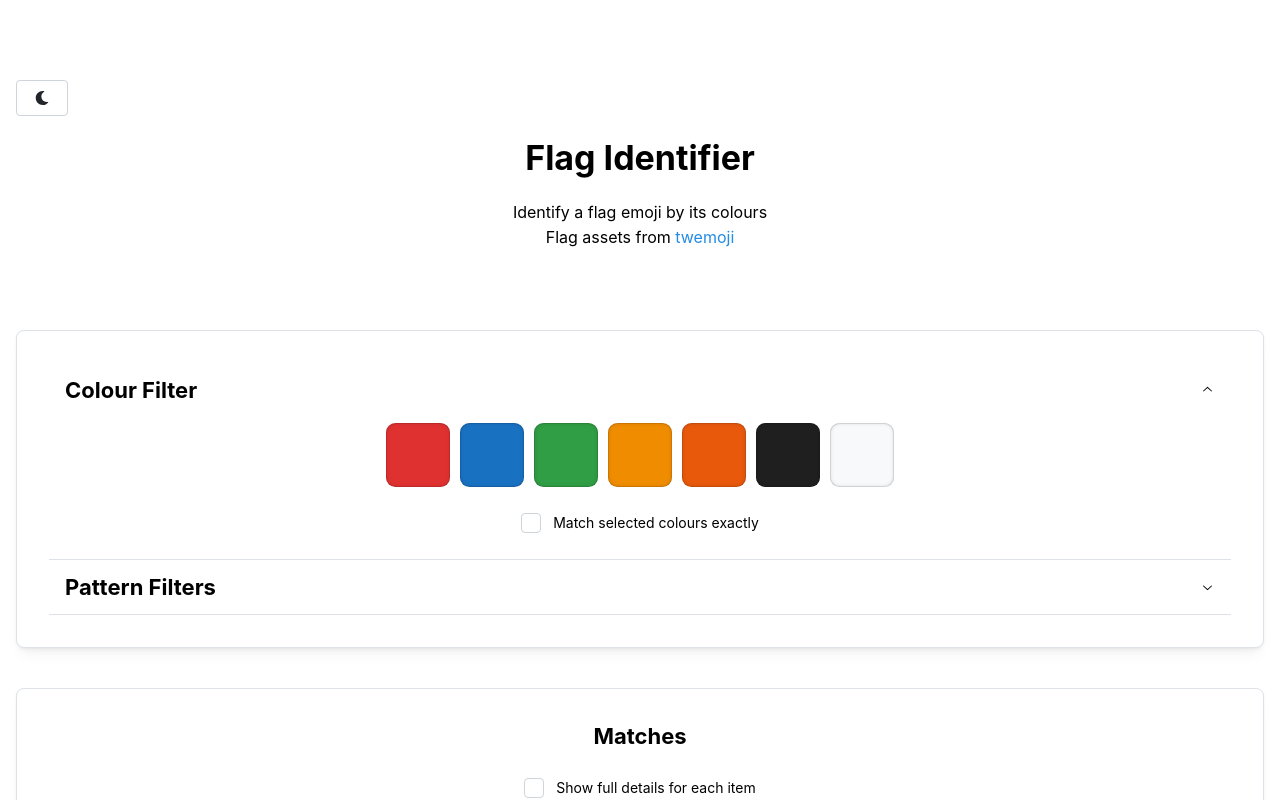
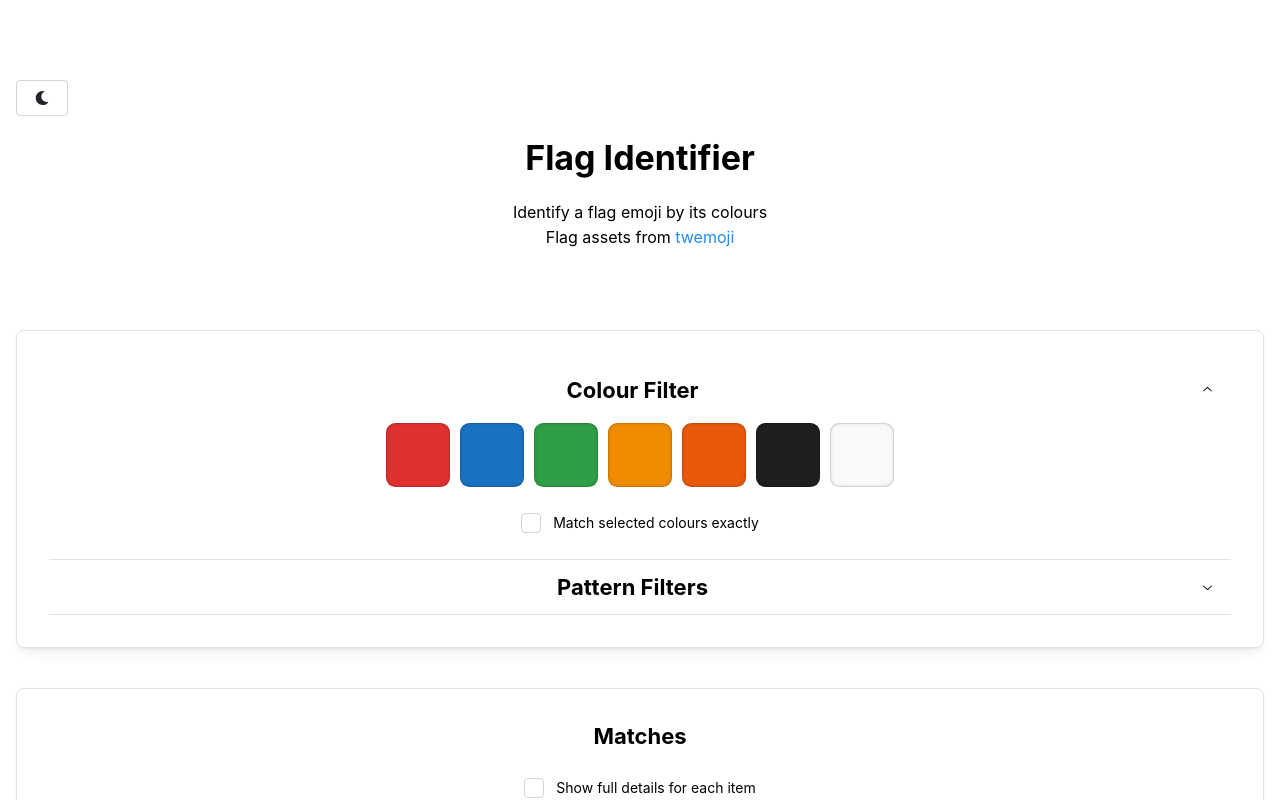
Before and after one commit to wahlp/flag-identifier, a Next.js app: page / in a window 1280 px wide. Shown: the top 800 px of the page. Built offline with nearby package versions, Linux system fonts and the light colour scheme.

Commit message:
center headings

```diff
--- a/pages/index.tsx
+++ b/pages/index.tsx
@@ -4,7 +4,7 @@ import { ButtonGroup } from '../components/ColorButtons/ButtonGroup';
 import { Filter } from '../components/Filters/Filters';
 import { AdvancedFilters } from '../components/Filters/AdvancedFilters';
 import { Display } from '../components/FlagDisplay/Display';
-import { Text, Container, Title, Stack, Paper, Anchor, Accordion } from '@mantine/core';
+import { Text, Container, Title, Stack, Paper, Anchor, Accordion, Center } from '@mantine/core';
 
 export default function HomePage() {
   const [selectedColors, setSelectedColors] = useState<string[]>([]);
@@ -28,7 +28,9 @@ export default function HomePage() {
           <Accordion multiple defaultValue={["colour"]}>
             <Accordion.Item value="colour">
               <Accordion.Control>
+                <Center>
                   <Title order={3}>Colour Filter</Title>
+                </Center>
               </Accordion.Control>
               <Accordion.Panel>
                 <Stack align="center" justify="center">
@@ -40,8 +42,10 @@ export default function HomePage() {
 
             <Accordion.Item value="advanced">
               <Accordion.Control>
-                <Title order={3}>Pattern Filters</Title>
-              </Accordion.Control>
+                  <Center>
+                    <Title order={3}>Pattern Filters</Title>
+                  </Center>
+                </Accordion.Control>
               <Accordion.Panel>
                 <AdvancedFilters setAdvancedFilters={setAdvancedFilters} advancedFilters={advancedFilters} />
               </Accordion.Panel>
```
